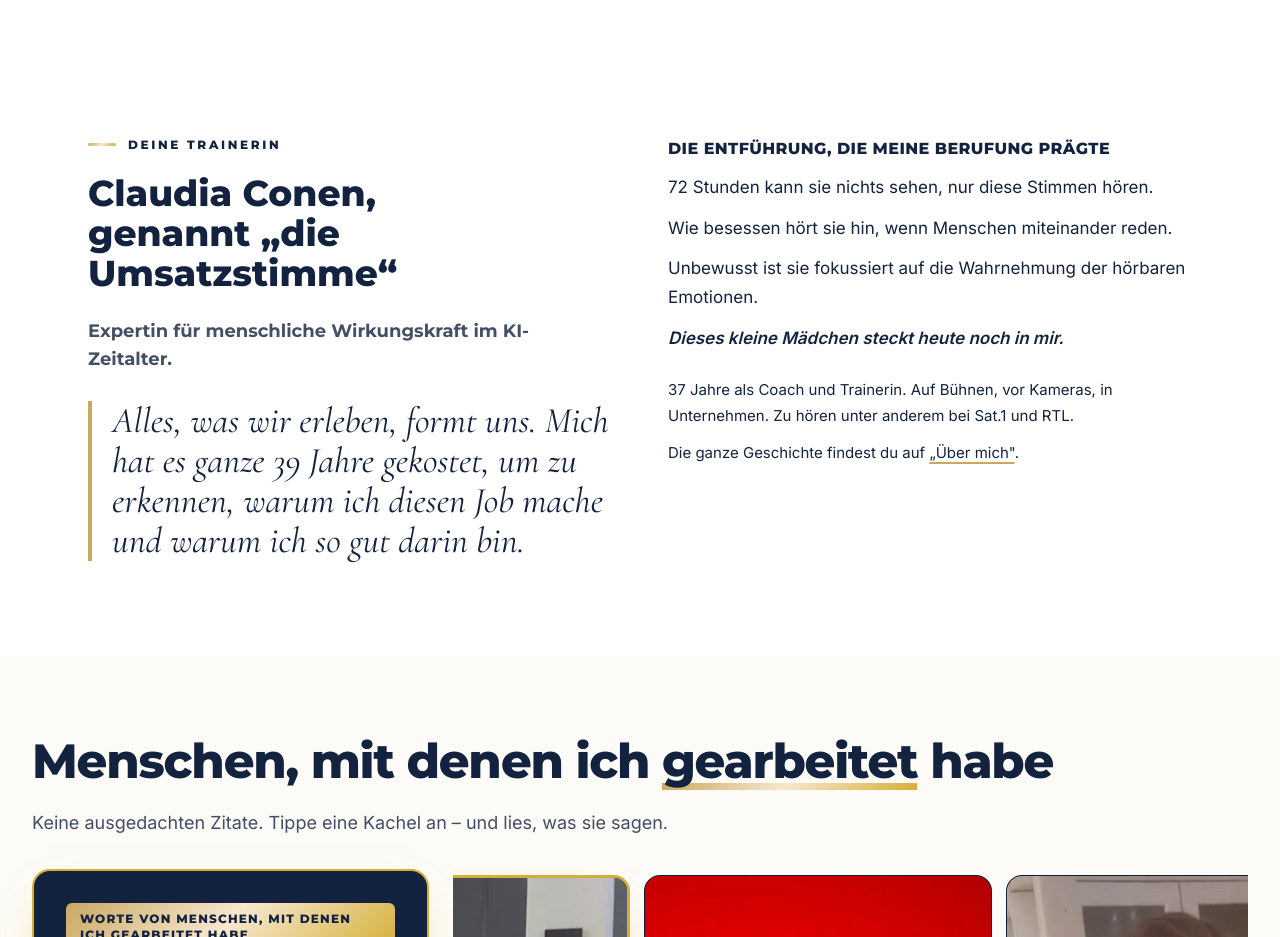
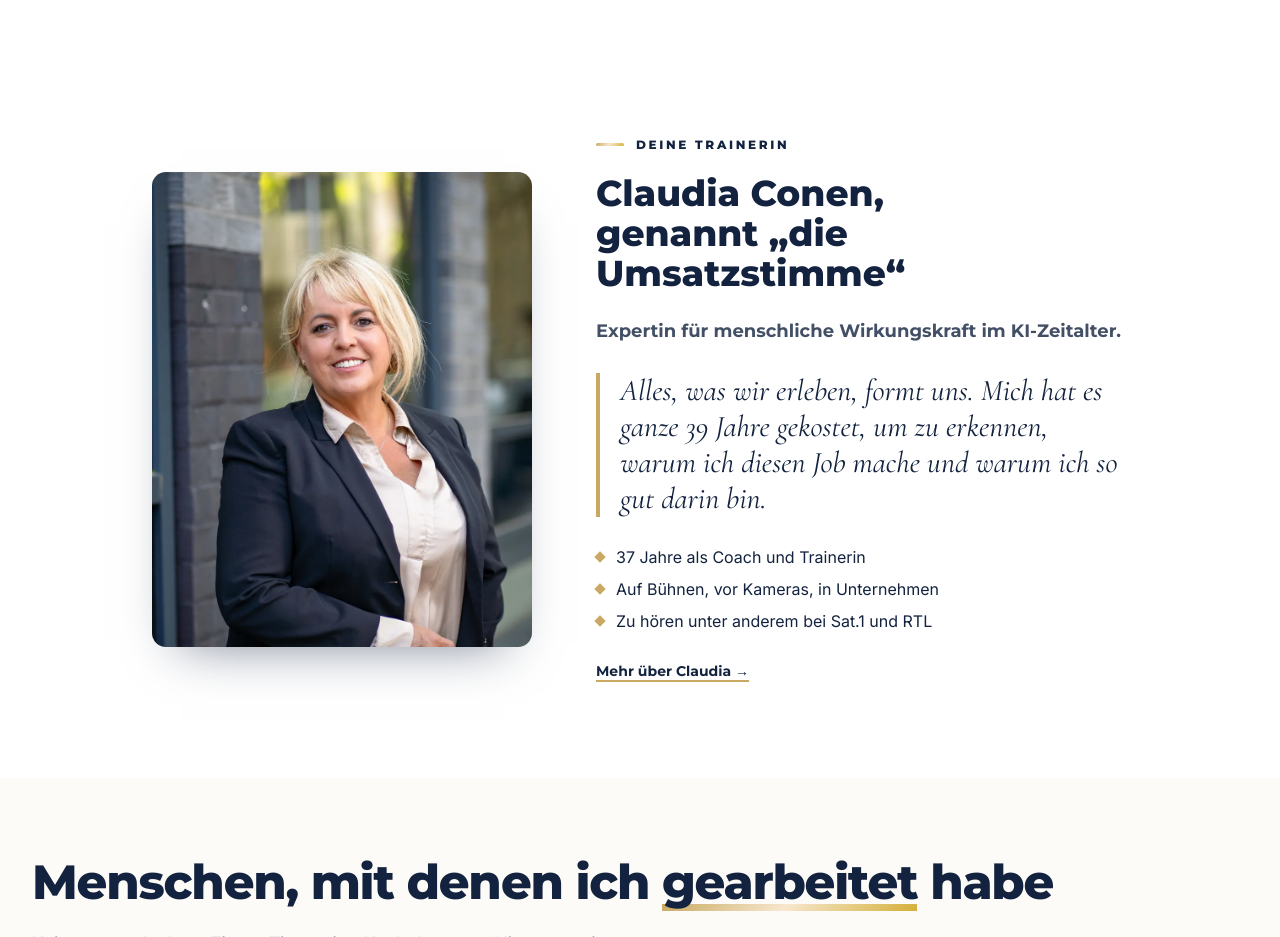
Before and after one commit to ClaudiaConen/Claudiaconen-website, a React (Vite) app: page /challenge in a window 1280 px wide. Shown: the part 4740-5677 px from the top of the page. Built offline with nearby package versions, Linux system fonts and the light colour scheme; no server answers; the database is empty.

Commit message:
Challenge: Trainerin neu formatiert mit Foto, Entfuehrungs-Teil entfernt
Co-Authored-By: Claude Opus 5.5 <noreply@anthropic.com>

```diff
--- a/src/pages/Challenge.tsx
+++ b/src/pages/Challenge.tsx
@@ -669,34 +669,26 @@ export default function Challenge() {
       </Abschnitt>
 
       {/* Warum ich - hell (Claudia, 22.09.2026 15:00 UTC: "der Bereich ist viel zu dunkel", "zu viel und zu dunkel"). */}
+      {/* Trainerin, neu formatiert (Claudia, 24.10.2026 22:43: Entfuehrungs-Teil komplett raus, "formatiere besser"):
+          links ihr Foto mit Blickkontakt, rechts Name, Positionierung, ihr Satz, Eckdaten. Platz fuer ihren eigenen Satz folgt. */}
       <Abschnitt className="bg-white py-16 text-midnight-blue sm:py-24" label="warum">
-        <div className="mx-auto grid max-w-6xl gap-10 px-6 md:grid-cols-2 md:gap-14">
-          <div>
+        <div className="mx-auto grid max-w-5xl items-center gap-10 px-6 md:grid-cols-[minmax(0,5fr)_minmax(0,7fr)] md:gap-16">
+          <figure className="mx-auto w-full max-w-sm overflow-hidden rounded-[14px] shadow-[0_24px_50px_-28px_rgba(19,35,63,0.6)]">
+            <img src="/a27/p/ueber-claudia/erfahrung.webp" alt="Claudia Conen im dunkelblauen Blazer, lächelnd" width={900} height={1350} decoding="async" className="aspect-[4/5] w-full object-cover object-top" />
+          </figure>
+          <div className="min-w-0">
             <Kicker text="Deine Trainerin" hell />
-            {/* Nur Claudias eigene Worte (Claudia, 24.10.2026: "das Warum ... auf der Über-mich-Seite holen und nicht irgendwas
-                schreiben"): Positionierung vom 09.10.2026 + Saetze aus UeberMich.tsx, wortgleich. */}
-            {/* "Bruecke zwischen Mensch und Maschine" raus (Claudia, 24.10.2026 22:28: "mehr ueber Claudia Conen, genannt die Umsatzstimme"). */}
             <h2 id="warum" className="mt-5 font-montserrat text-3xl font-extrabold leading-tight sm:text-4xl">Claudia Conen,<br />genannt „die Umsatzstimme“</h2>
             <p className="mt-3 font-montserrat text-lg font-bold text-midnight-blue/80">Expertin für menschliche Wirkungskraft im KI-Zeitalter.</p>
-            <p className="mt-7 border-l-4 border-[#C9A961] pl-5 font-cormorant text-3xl italic leading-snug sm:text-4xl">
+            <p className="mt-7 border-l-4 border-[#C9A961] pl-5 font-cormorant text-2xl italic leading-snug sm:text-3xl">
               Alles, was wir erleben, formt uns. Mich hat es ganze 39 Jahre gekostet, um zu erkennen, warum ich diesen Job mache und warum ich so gut darin bin.
             </p>
-          </div>
-          <div>
-            <h3 className="font-montserrat text-base font-extrabold uppercase tracking-wide">Die Entführung, die meine Berufung prägte</h3>
-            <div className="mt-3 grid gap-3 font-inter text-[17px] leading-relaxed text-midnight-blue">
-              <p>72 Stunden kann sie nichts sehen, nur diese Stimmen hören.</p>
-              <p>Wie besessen hört sie hin, wenn Menschen miteinander reden.</p>
-              <p>Unbewusst ist sie fokussiert auf die Wahrnehmung der hörbaren Emotionen.</p>
-              <p className="font-semibold italic">Dieses kleine Mädchen steckt heute noch in mir.</p>
-            </div>
-            <p className="mt-6 font-inter text-[15px] text-midnight-blue">
-              37 Jahre als Coach und Trainerin. Auf Bühnen, vor Kameras, in Unternehmen. Zu hören unter anderem bei Sat.1 und RTL.
-            </p>
-            <p className="mt-3 font-inter text-[15px] text-midnight-blue">
-              Die ganze Geschichte findest du auf{' '}
-              <Link to="/ueber-mich" className="underline decoration-[#C9A961] decoration-2 underline-offset-4 hover:text-royal-navy">„Über mich"</Link>.
-            </p>
+            <ul className="mt-7 grid list-none gap-2 p-0 font-inter text-[16px] text-midnight-blue">
+              <li className="flex items-center gap-3"><span aria-hidden="true" className="h-2 w-2 flex-none rotate-45 bg-[#C9A961]" />37 Jahre als Coach und Trainerin</li>
+              <li className="flex items-center gap-3"><span aria-hidden="true" className="h-2 w-2 flex-none rotate-45 bg-[#C9A961]" />Auf Bühnen, vor Kameras, in Unternehmen</li>
+              <li className="flex items-center gap-3"><span aria-hidden="true" className="h-2 w-2 flex-none rotate-45 bg-[#C9A961]" />Zu hören unter anderem bei Sat.1 und RTL</li>
+            </ul>
+            <Link to="/ueber-mich" className="mt-7 inline-flex items-center font-montserrat text-sm font-bold underline decoration-[#C9A961] decoration-2 underline-offset-4 hover:text-royal-navy">Mehr über Claudia →</Link>
           </div>
         </div>
       </Abschnitt>
```
